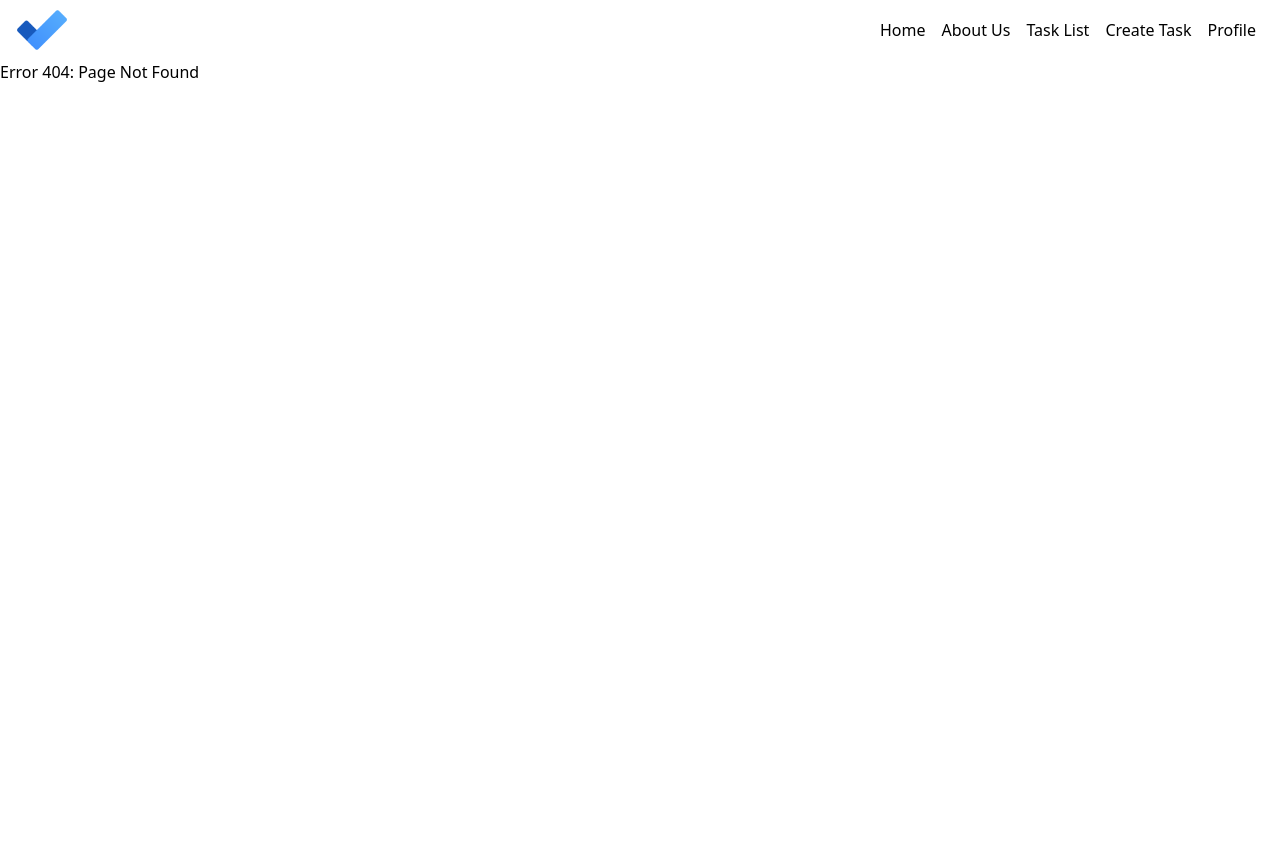
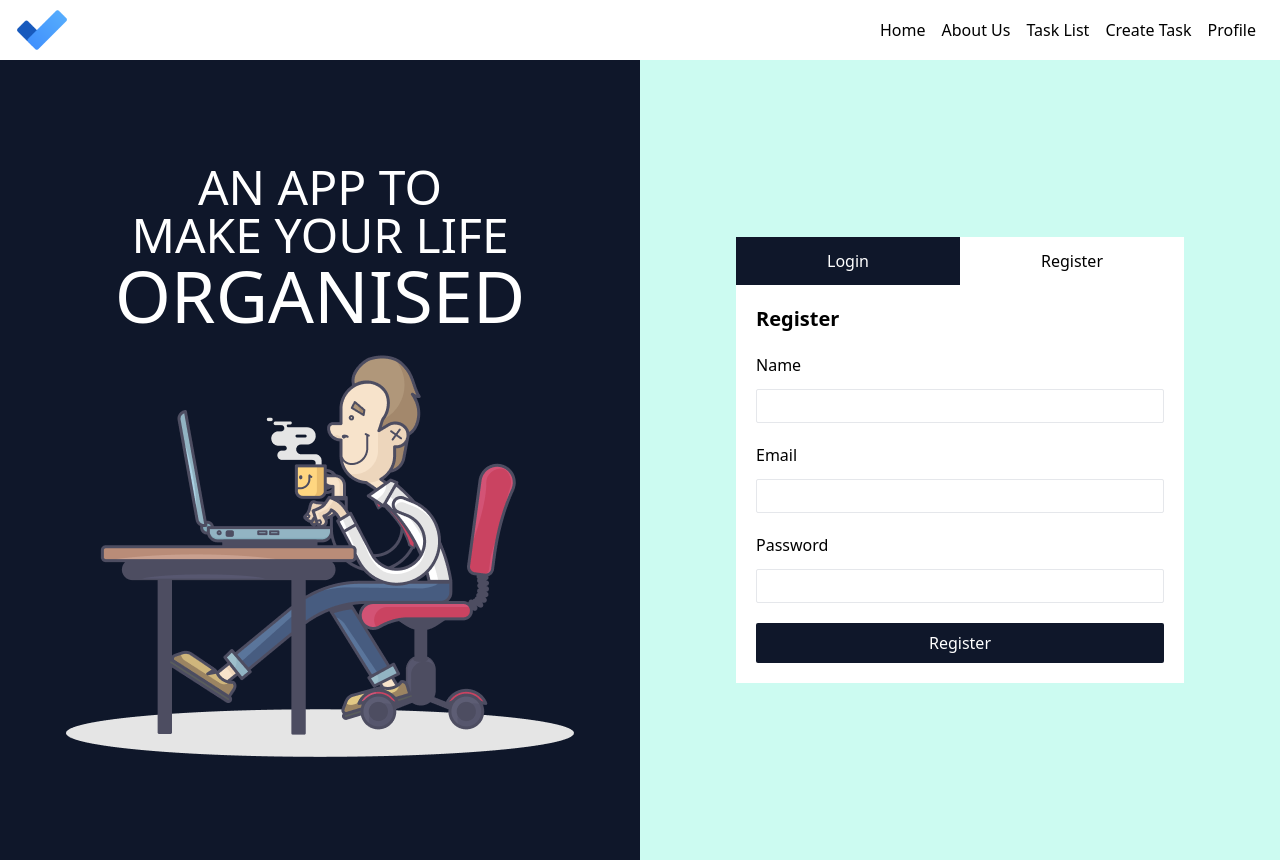
Before and after one commit to vipink28/to-do-app, a React (Create React App) app: page /register in a window 1280 px wide. Before the commit this address had no page. Before the commit the page ends 800 px from the top, so only its background shows below. Built offline with nearby package versions, Linux system fonts and the light colour scheme.

Commit message:
authentication

```diff
--- /dev/null
+++ b/db.json
@@ -0,0 +1,41 @@
+{
+  "users": [
+    {
+      "name": "Vipin",
+      "email": "vipin@gmail.com",
+      "password": "admin",
+      "id": 1
+    },
+    {
+      "name": "Vipin",
+      "email": "vipin@gmail.com",
+      "password": "admins",
+      "id": 2
+    },
+    {
+      "name": "Gunjan",
+      "email": "gunjan@gmail.com",
+      "password": "admin",
+      "id": 3
+    },
+    {
+      "name": "Vipin Kumar",
+      "email": "vipink28@gmail.com",
+      "password": "admin",
+      "id": 4
+    },
+    {
+      "name": "Vibha",
+      "email": "vibha@gmail.com",
+      "password": "admin",
+      "id": 5
+    },
+    {
+      "name": "Neeraj",
+      "email": "neeraj@gmail.com",
+      "password": "admin",
+      "id": 6
+    }
+  ],
+  "tasks": []
+}
--- a/src/App.js
+++ b/src/App.js
@@ -1,21 +1,28 @@
-import logo from './logo.svg';
+import { BrowserRouter, Navigate, Route, Routes } from 'react-router-dom';
 import './App.css';
-import { BrowserRouter, Route, Routes } from 'react-router-dom';
+import Login from './auth/Login';
+import Register from './auth/Register';
+import Navbar from './components/Navbar';
 import About from './pages/About';
+import CreateTask from './pages/CreateTask';
 import Home from './pages/Home';
-import CreateTask from './pages/CreateTask';
+import PageNotFound from './pages/PageNotFound';
+import Profile from './pages/Profile';
 import TaskList from './pages/TaskList';
-import Profile from './pages/Profile';
-import PageNotFound from './pages/PageNotFound';
-import Navbar from './components/Navbar';
-
+//npm install react-router-dom
 function App() {
 
   return (
+    <>
+
       <BrowserRouter>
         <Navbar />
         <Routes>
-        <Route path='/' element={<Home />}></Route>
+          <Route path='/' element={<Navigate to="/login" />}></Route>
+          <Route path='/' element={<Home />}>
+            <Route path='/login' element={<Login />}></Route>
+            <Route path='/register' element={<Register />}></Route>
+          </Route>
           <Route path='/about' element={<About />}></Route>
           <Route path='/create-task' element={<CreateTask />}></Route>
           <Route path='/task-list' element={<TaskList />}></Route>
@@ -23,6 +30,7 @@ function App() {
           <Route path='*' element={<PageNotFound />}></Route>
         </Routes>
       </BrowserRouter>
+    </>
   );
 }
 
--- a/src/auth/Login.jsx
+++ b/src/auth/Login.jsx
@@ -1,9 +1,44 @@
-import React from 'react';
+import React, { useState } from 'react';
+import { useNavigate } from 'react-router-dom';
 
 function Login(props) {
+
+    const [formData, setFormData] = useState(null);
+    const handleChange = (e) => {
+        let { name, value } = e.target;
+        setFormData((prev) => {
+            return {
+                ...prev,
+                [name]: value
+            }
+        })
+    }
+
+    const navigate = useNavigate();
+
+    const handleSubmit = async () => {
+        const response = await fetch(`http://localhost:5000/users?email=${formData.email}&password=${formData.password}`, { method: "GET" });
+        const users = await response.json();
+        if (users.length > 0) {
+            localStorage.setItem("todoUser", JSON.stringify(users[0]));
+            navigate("/task-list")
+        } else {
+            alert("email/password incorrect");
+        }
+    }
+
     return (
-        <div>
-            Login
+        <div className='flex flex-col gap-5'>
+            <h3 className='text-xl font-semibold'>Login</h3>
+            <div className='flex flex-col gap-3'>
+                <label>Email</label>
+                <input type='email' name='email' className='p-1 border border-gray-200 rounded-sm w-full inline-block' onChange={handleChange} />
+            </div>
+            <div className='flex flex-col gap-3'>
+                <label>Password</label>
+                <input type='password' name='password' className='p-1 border border-gray-200 rounded-sm w-full inline-block' onChange={handleChange} />
+            </div>
+            <button onClick={handleSubmit} className='bg-slate-900 text-white px-5 py-2 rounded-sm min-w-60 w-auto flex-grow-0'>Login</button>
         </div>
     );
 }
--- a/src/auth/Register.jsx
+++ b/src/auth/Register.jsx
@@ -1,9 +1,63 @@
-import React from 'react';
+import React, { useState } from 'react';
+import { useNavigate } from 'react-router-dom';
 
 function Register(props) {
+    const [formData, setFormData] = useState(null);
+    const handleChange = (e) => {
+        let { name, value } = e.target;
+        setFormData((prev) => {
+            return {
+                ...prev,
+                [name]: value
+            }
+        })
+    }
+
+    const navigate = useNavigate();
+
+    const handleSubmit = async () => {
+        // fetch()
+        const config = {
+            method: "POST",
+            headers: {
+                "Content-Type": "application/json"
+            },
+            body: JSON.stringify(formData)
+        }
+
+        const checkUser = await fetch(`http://localhost:5000/users?email=${formData.email}`, { method: "GET" });
+        const users = await checkUser.json();
+        if (users.length > 0) {
+            alert("user already exist, please login");
+        } else {
+            const response = await fetch("http://localhost:5000/users", config);
+            if (response.status === 201) {
+                const user = await response.json();
+                localStorage.setItem("todoUser", JSON.stringify(user));
+                navigate("/task-list");
+            } else {
+                alert("Something went wrong");
+            }
+        }
+    }
+
+
     return (
-        <div>
-            Register
+        <div className='flex flex-col gap-5'>
+            <h3 className='text-xl font-semibold'>Register</h3>
+            <div className='flex flex-col gap-3'>
+                <label>Name</label>
+                <input type='text' name='name' className='p-1 border border-gray-200 rounded-sm w-full inline-block' onChange={handleChange} />
+            </div>
+            <div className='flex flex-col gap-3'>
+                <label>Email</label>
+                <input type='email' name='email' className='p-1 border border-gray-200 rounded-sm w-full inline-block' onChange={handleChange} />
+            </div>
+            <div className='flex flex-col gap-3'>
+                <label>Password</label>
+                <input type='password' name='password' className='p-1 border border-gray-200 rounded-sm w-full inline-block' onChange={handleChange} />
+            </div>
+            <button onClick={handleSubmit} className='bg-slate-900 text-white px-5 py-2 rounded-sm min-w-60 w-auto flex-grow-0'>Register</button>
         </div>
     );
 }
--- a/src/components/Navbar.jsx
+++ b/src/components/Navbar.jsx
@@ -1,6 +1,6 @@
 import React from 'react';
+import { Link } from 'react-router-dom';
 import logo from '../assets/logo.png';
-import { Link } from 'react-router-dom';
 
 function Navbar(props) {
     return (
--- a/src/pages/Home.jsx
+++ b/src/pages/Home.jsx
@@ -1,7 +1,6 @@
 import React from 'react';
+import { Link, Outlet } from 'react-router-dom';
 import illustration from '../assets/illustration.png';
-import { Link } from 'react-router-dom';
-import Login from '../auth/Login';
 
 function Home(props) {
     return (
@@ -22,7 +21,7 @@ function Home(props) {
                         <Link className='w-1/2 text-center py-3' to="/register">Register</Link>
                     </div>
                     <div className='p-5'>
-                        <Login />
+                        <Outlet />
                     </div>
                 </div>
             </div>
```
Lines whose indentation alone changed are shown as unchanged.
